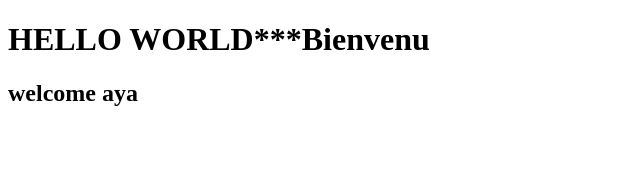
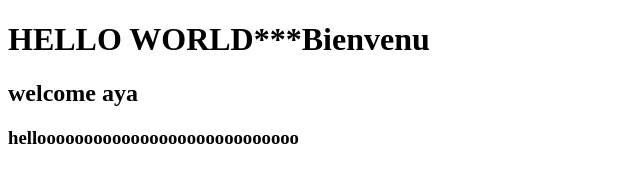
Before and after one commit to WiamaDigital/projet-web, a plain HTML site: page index.htm in a window 1280 px wide. Shown: the whole page, without its empty margins (0-640 px from the left). Drawn offline with Linux system fonts and the light colour scheme.

Commit message:
add modify3

```diff
--- a/index.htm
+++ b/index.htm
@@ -9,5 +9,6 @@
 <body>
   <h1>HELLO WORLD***Bienvenu </h1>
   <h2>welcome aya</h2>
+  <h3>helloooooooooooooooooooooooooooo</h3>
 </body>
 </html>
```
